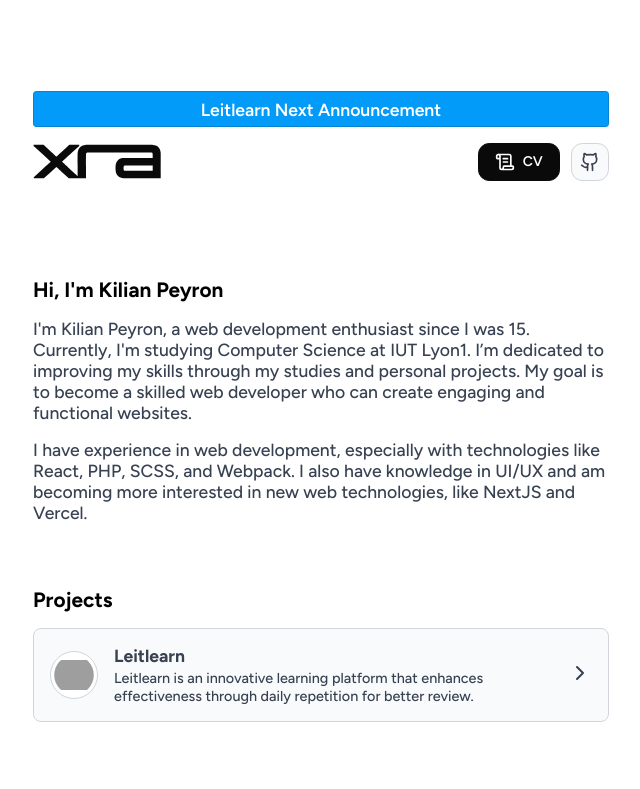
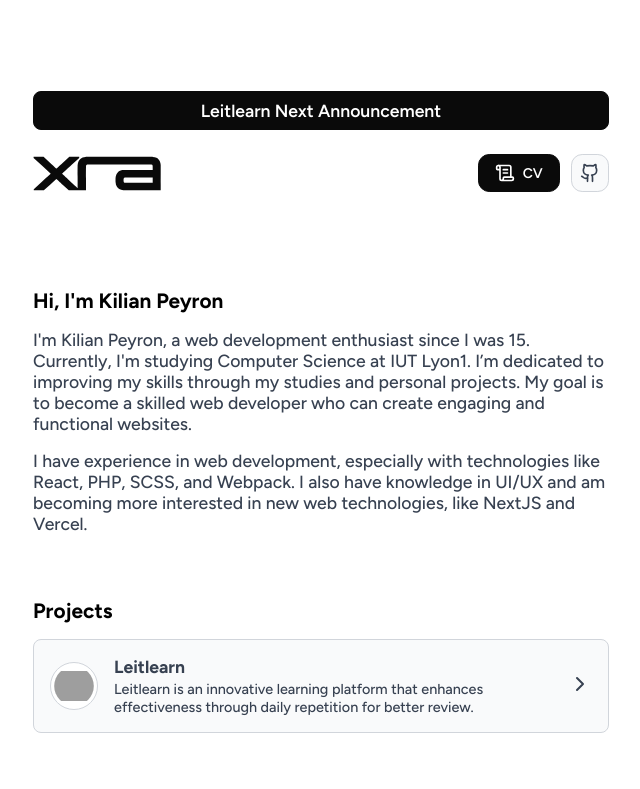
Before and after one commit to kikspey/portfolio, a Next.js app: page / in a window 1280 px wide. Shown: the top 789 px of the page, without its empty margins (319-959 px from the left). Built offline with nearby package versions, Linux system fonts and the light colour scheme; grey boxes are pictures that could not be loaded.

Commit message:
updated nav banner style

```diff
--- a/app/globals.css
+++ b/app/globals.css
@@ -4,6 +4,7 @@
   --section-title: #000000;
   --hover-color: #000000;
   --main-button: #0a0a0a;
+  --op-color: #0a0a0a;
   --text-color: #374151;
   --grey: #e5e7eb;
   --border: #d1d5db;
@@ -20,6 +21,7 @@
   --section-title: #e5e5e5;
   --hover-color: #e5e5e5;
   --main-button: #ffffff;
+  --op-color: #ffffff;
   --text-color: #b3b3b3;
   --grey: #1c1c1c;
   --border: #333333;
@@ -32,6 +34,7 @@
     --section-title: #e5e5e5;
     --hover-color: #e5e5e5;
     --main-button: #ffffff;
+    --op-color: #ffffff;
     --text-color: #b3b3b3;
     --grey: #1c1c1c;
     --border: #333333;
--- a/components/Navbar/Navbar.styles.ts
+++ b/components/Navbar/Navbar.styles.ts
@@ -31,13 +31,13 @@
   display: flex;
   align-items: center;
   justify-content: center;
-  padding: 0.4rem 0;
-  margin-bottom: 1rem;
+  padding: 0.5rem 0;
+  margin-bottom: 1.5rem;
   width: 100%;
   background: ${(props) => props.background};
   border: 1px solid ${(props) => (props.border ? props.border : "none")};
-  border-radius: 0.2rem;
-  color: ${(props) => (props.color ? props.color : "white")};
+  border-radius: 0.5rem;
+  color: ${(props) => (props.color ? props.color : "var(--background)")};
   text-transform: capitalize;
   font-weight: 600;
   z-index: -1;
--- a/components/Navbar/Navbar.tsx
+++ b/components/Navbar/Navbar.tsx
@@ -21,7 +21,7 @@
   return (
     <StyledNavbar>
       <Link href={banner.link}>
-        <NavBanner background="#039BF9" border="#0083d2">
+        <NavBanner background="var(--op-color)" border="var(--op-color)">
           {banner.title}
         </NavBanner>
       </Link>
```
